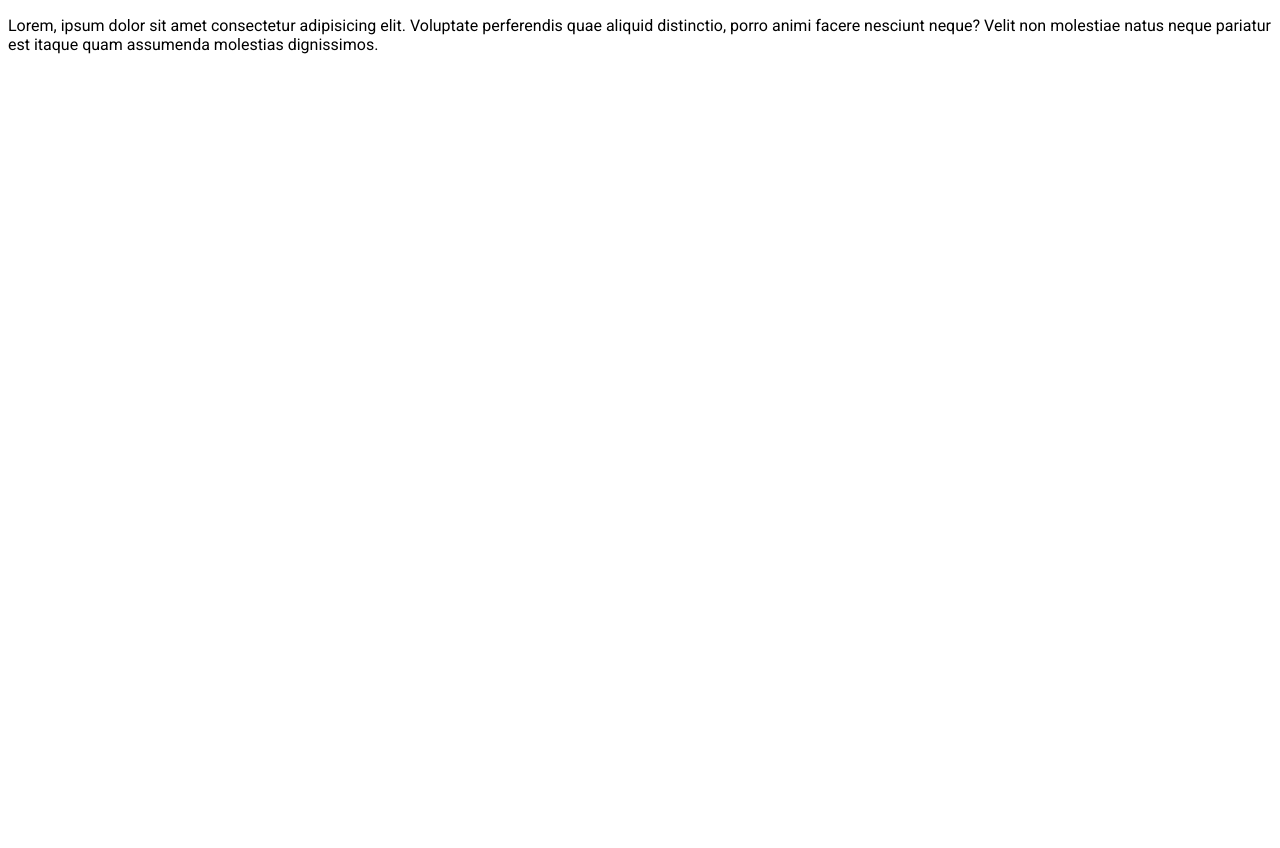
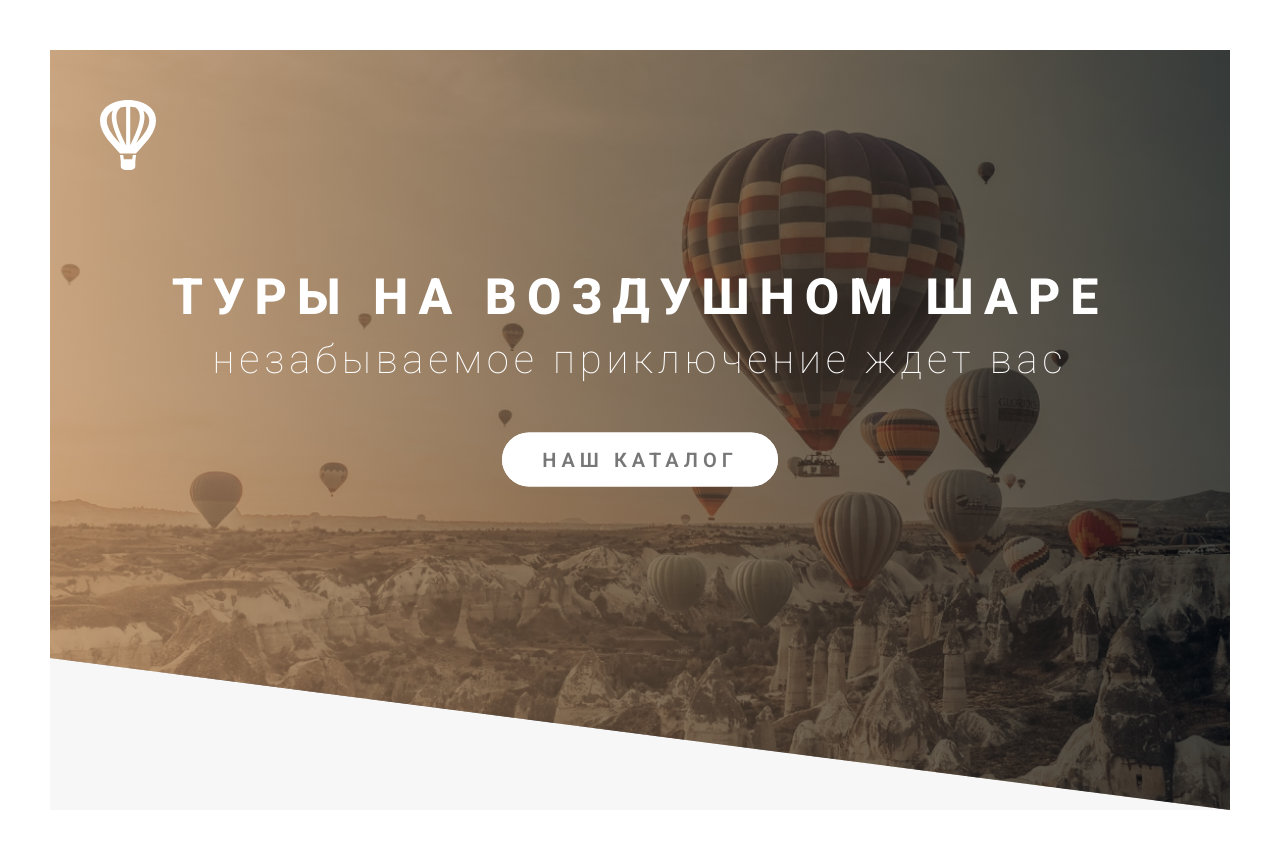
Before and after one commit to Nickolay1990/Balloons, a plain HTML site: page index.html in a window 1280 px wide. Before the commit the page ends 800 px from the top, so only its background shows below. Drawn offline with Linux system fonts and the light colour scheme.

Commit message:
done 1 block

```diff
--- /dev/null
+++ b/SASS/style.sass
@@ -0,0 +1,136 @@
+$color-gray: #777777
+$color-white: #ffffff
+$color-container: #f7f7f7
+$color-brown-light: #ba8554
+$color-black: #000
+
+
+  *, ::after, ::before
+  margin: 0
+  padding: 0
+  box-sizing: border-box
+
+html
+  font-size: 62.5%
+
+body
+  font-family: "Roboto", sans-serif
+  font-weight: 400
+  color: $color-gray
+  font-size: 1.6rem
+  letter-spacing: .2rem
+  padding: 5rem
+  background-color: $color-white
+
+.container
+  background-color: $color-container
+
+.header
+  height: 95vh
+  background: linear-gradient(90deg, rgba($color-brown-light, 0.7) 0.03%, rgba($color-black, 0.7) 99.94%), url("../img/balloons.jpg") center / cover no-repeat
+  clip-path: polygon(0 0, 100% 0, 100% 100%, 0 80%)
+  position: relative
+  &__logo
+    position: absolute
+    top: 5rem
+    left: 5rem
+    height: 7rem
+    width: 5.6rem
+  &__box
+    position: absolute
+    top: 43%
+    left: 50%
+    transform: translate(-50%, -50%)
+    width: 100%
+    text-align: center
+
+.main-title
+  display: flex
+  flex-direction: column
+  gap: 1rem
+  color: $color-white
+  margin-bottom: 5rem
+  &__main
+    font-weight: 800
+    font-size: 5rem
+    letter-spacing: 0.2em
+    text-transform: uppercase
+    animation: toRight 2s ease 1s
+    animation-fill-mode: backwards
+  &__secondary
+    font-weight: 100
+    font-size: 4rem
+    letter-spacing: 0.12em
+    animation: toLeft 2s ease 1s
+    animation-fill-mode: backwards
+
+.btn
+  &:link, &:visited
+    text-decoration: none
+    font-weight: 600
+    font-size: 2rem
+    letter-spacing: 0.25em
+    color: inherit
+    padding: 1.5rem 4rem
+    display: inline-block
+    background: $color-white
+    border-radius: 5rem
+    transition: all 250ms
+    position: relative
+  &:hover
+    transform: translateY(-.4rem)
+    box-shadow: 0 .4rem .4rem 0 rgba($color-black, 0.5)
+    &::after
+      transform: scale(1.6)
+      opacity: 0
+  &:active
+    transform: translateY(-.2rem)
+    box-shadow: 0 .4rem .4rem 0 rgba($color-black, 0.2)
+  &::after
+    content: ''
+    width: 100%
+    height: 100%
+    background-color: $color-white
+    border-radius: 5rem
+    display: inline-block
+    position: absolute
+    top: 0
+    left: 0
+    z-index: -1
+    transition: 250ms
+  &_animated
+    animation: toUp 500ms ease .7s
+    animation-fill-mode: backwards
+
+@keyframes toRight
+  0%
+    opacity: 0
+    transform: translateX(-10rem)
+
+  80%
+    transform: translateX(1rem)
+
+  100%
+    opacity: 1
+    transform: translateX(0)
+
+@keyframes toLeft
+  0%
+    opacity: 0
+    transform: translateX(10rem)
+
+  80%
+    transform: translateX(-1rem)
+
+  100%
+    opacity: 1
+    transform: translateX(0)
+
+@keyframes toUp
+  0%
+    opacity: 0
+    transform: translateY(5rem)
+
+  100%
+    opacity: 1
+    transform: translateY(0)
--- a/index.html
+++ b/index.html
@@ -4,13 +4,23 @@
   <meta charset="UTF-8">
   <meta name="viewport" content="width=device-width, initial-scale=1.0">
   <title>Document</title>
-  <!-- <link rel="preconnect" href="https://fonts.googleapis.com">
-  <link rel="preconnect" href="https://fonts.gstatic.com" crossorigin> -->
   <link href="https://fonts.googleapis.com/css2?family=Roboto:wght@100..900&display=swap" rel="stylesheet">
   <link rel="stylesheet" href="./css/style.css">
   <title>Balloons</title>
 </head>
 <body>
-  <p>Lorem, ipsum dolor sit amet consectetur adipisicing elit. Voluptate perferendis quae aliquid distinctio, porro animi facere nesciunt neque? Velit non molestiae natus neque pariatur est itaque quam assumenda molestias dignissimos.</p>
+  <div class="container">
+    <header class="header">
+      <img class="header__logo" src="./icons/Icon-logo.svg" alt="Logo balloons">
+      <div class="header__box">
+        <h1 class="main-title">
+          <span class="main-title__main">ТУРЫ НА ВОЗДУШНОМ ШАРЕ</span>
+          <span class="main-title__secondary">незабываемое приключение ждет вас</span>
+        </h1>
+        <a href="#" class="btn btn_animated">НАШ КАТАЛОГ</a>
+      </div>
+    </header>
+  </div>
+
 </body>
 </html>
```
Also changed, not shown: SASS/main.sass (deleted), css/style.css, icons/Icon-logo.svg (added), img/balloons.jpg (added), 1 other file.
